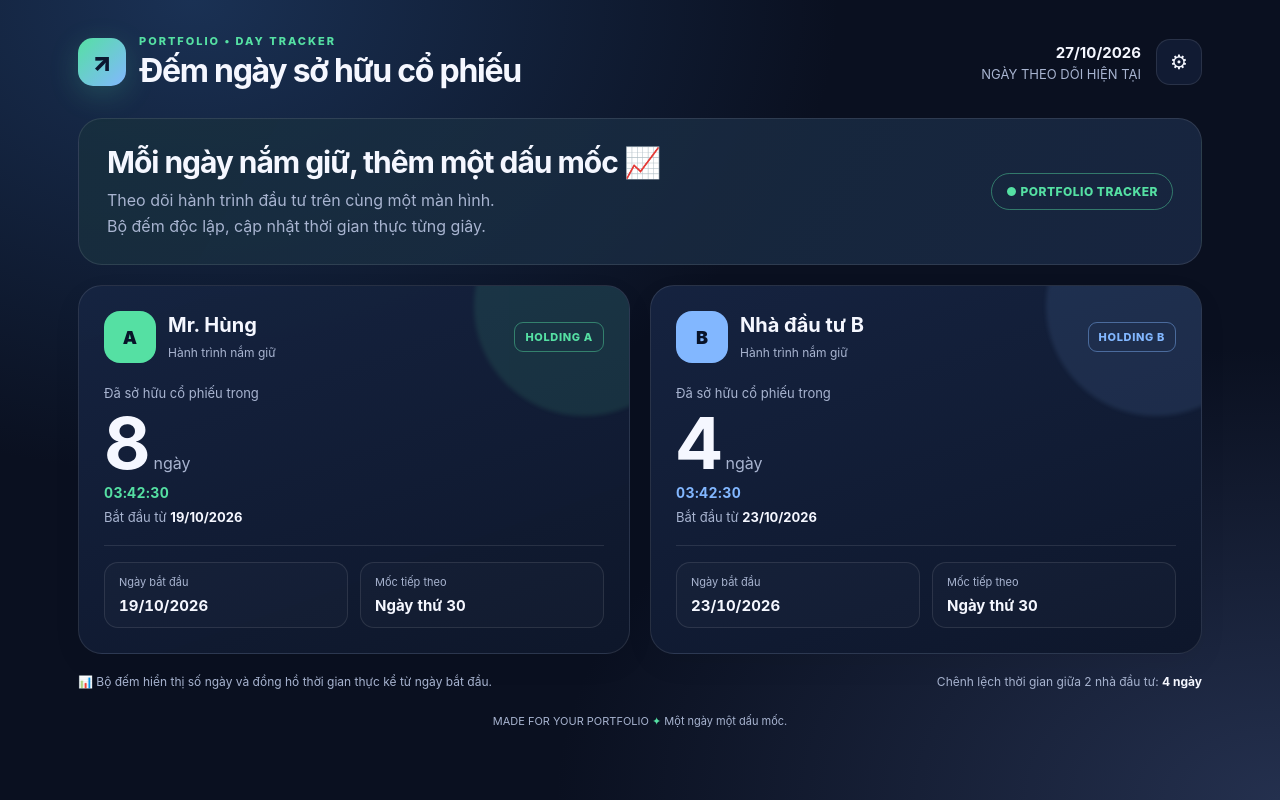
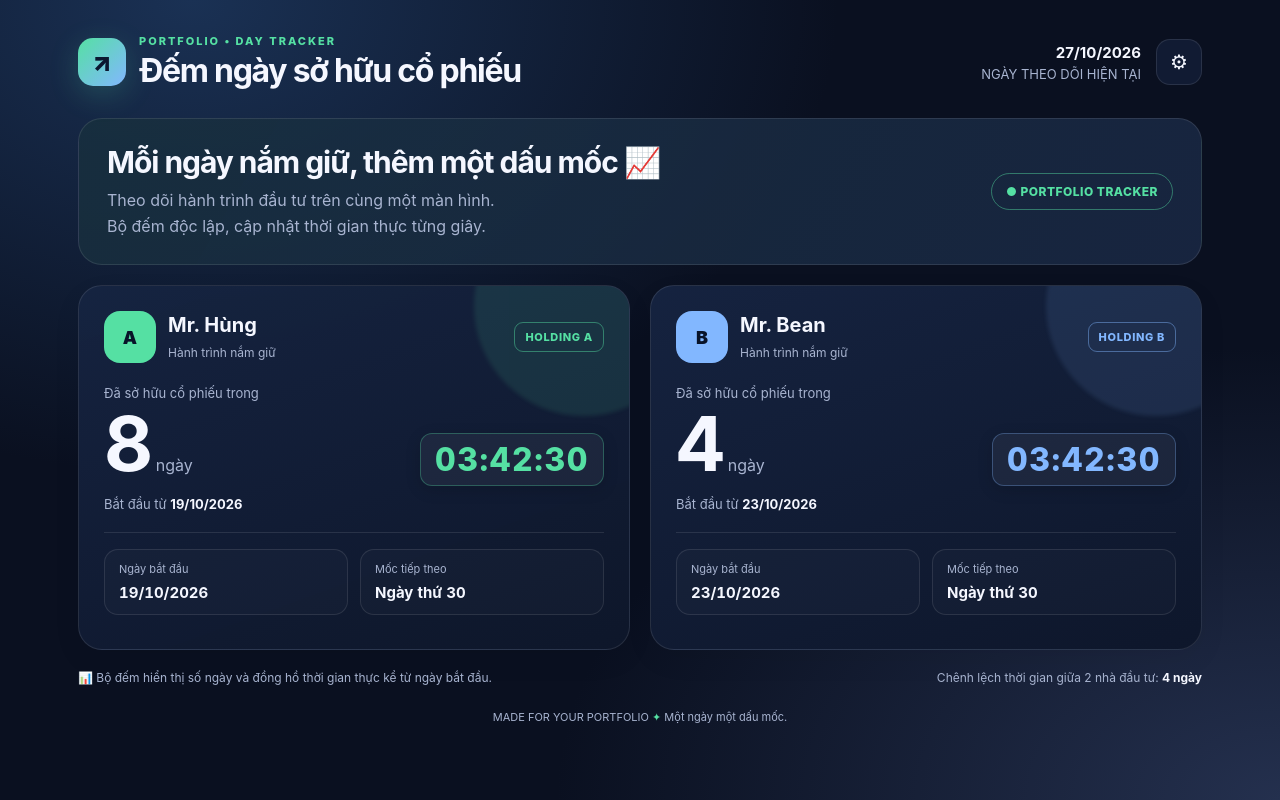
Before and after one commit to khachung2403-ship-it/computercounting, a plain HTML site: page index.html in a window 1280 px wide. Drawn offline with Linux system fonts and the light colour scheme.

Commit message:
Add files via upload

```diff
--- a/index.html
+++ b/index.html
@@ -44,17 +44,33 @@ body{margin:0;min-height:100vh;background:radial-gradient(ellipse at 15% 0%,#1a3
 .card:before{content:"";position:absolute;right:-65px;top:-90px;width:220px;height:220px;border-radius:50%;background:var(--glow);opacity:.11;filter:blur(2px)}
 .card-head{position:relative;display:flex;align-items:center;justify-content:space-between;gap:12px}
 .person{display:flex;align-items:center;gap:12px}
-.avatar{width:52px;height:52px;border-radius:16px;display:grid;place-items:center;background:var(--accent);color:#081329;font-size:18px;font-weight:900;overflow:hidden;object-fit:cover}
+.avatar{width:52px;height:52px;border-radius:16px;display:grid;place-items:center;background:var(--accent);color:#081329;font-size:18px;font-weight:900;overflow:hidden}
 .avatar img{width:100%;height:100%;object-fit:cover}
 .person h3{margin:0 0 4px;font-size:20px}
 .person small{color:var(--muted);font-size:12px}
 .ticker{font-size:11px;color:var(--accent);border:1px solid color-mix(in srgb,var(--accent) 45%,transparent);padding:7px 10px;border-radius:9px;font-weight:800;letter-spacing:.06em}
 
 .counter-label{margin-top:22px;color:var(--muted);font-size:13px}
-.count{display:flex;align-items:baseline;gap:8px;margin:2px 0 2px}
-.count strong{font-size:clamp(46px,6vw,72px);line-height:1.1;letter-spacing:-.07em;font-variant-numeric:tabular-nums}
+
+/* Khối hiển thị ngày + đồng hồ nằm ngang hàng */
+.counter-row{display:flex;align-items:baseline;justify-content:space-between;gap:12px;margin:4px 0 10px;flex-wrap:wrap}
+.count{display:flex;align-items:baseline;gap:8px}
+.count strong{font-size:clamp(48px,6.5vw,76px);line-height:1;letter-spacing:-.07em;font-variant-numeric:tabular-nums}
 .count span{font-size:16px;color:var(--muted)}
-.live-clock{font-size:14px;font-weight:700;color:var(--accent);margin-bottom:8px;font-variant-numeric:tabular-nums;letter-spacing:.03em}
+
+/* Đồng hồ thời gian thực to & thiết kế nằm bên phải */
+.live-clock{
+  font-size:clamp(22px,2.8vw,32px);
+  font-weight:800;
+  color:var(--accent);
+  background:rgba(255,255,255,.05);
+  border:1px solid color-mix(in srgb,var(--accent) 30%,transparent);
+  padding:6px 14px;
+  border-radius:12px;
+  font-variant-numeric:tabular-nums;
+  letter-spacing:.05em;
+  box-shadow:0 4px 15px rgba(0,0,0,.15);
+}
 
 .since{font-size:13px;color:var(--muted)}
 .since b{color:var(--text);font-weight:700}
@@ -102,6 +118,7 @@ body{margin:0;min-height:100vh;background:radial-gradient(ellipse at 15% 0%,#1a3
   .hero{padding:20px;align-items:flex-start;flex-direction:column}
   .cards{grid-template-columns:1fr}
   .card{min-height:auto;padding:22px}
+  .counter-row{flex-direction:column;align-items:flex-start;gap:6px}
   .bottom{align-items:flex-start;flex-direction:column}
   .fields{grid-template-columns:1fr}
 }
@@ -145,8 +162,10 @@ body{margin:0;min-height:100vh;background:radial-gradient(ellipse at 15% 0%,#1a3
         <div class="ticker" id="tickerLabelA">HOLDING A</div>
       </div>
       <div class="counter-label">Đã sở hữu cổ phiếu trong</div>
-      <div class="count"><strong id="daysA">0</strong><span>ngày</span></div>
-      <div class="live-clock" id="clockA">00:00:00</div>
+      <div class="counter-row">
+        <div class="count"><strong id="daysA">0</strong><span>ngày</span></div>
+        <div class="live-clock" id="clockA">00:00:00</div>
+      </div>
       <div class="since">Bắt đầu từ <b id="dateLabelA">--/--/----</b></div>
       <div class="divider"></div>
       <div class="stats">
@@ -161,15 +180,17 @@ body{margin:0;min-height:100vh;background:radial-gradient(ellipse at 15% 0%,#1a3
         <div class="person">
           <div class="avatar" id="avatarBoxB">B</div>
           <div>
-            <h3 id="nameLabelB">Nhà đầu tư B</h3>
+            <h3 id="nameLabelB">Mr. Bean</h3>
             <small>Hành trình nắm giữ</small>
           </div>
         </div>
         <div class="ticker" id="tickerLabelB">HOLDING B</div>
       </div>
       <div class="counter-label">Đã sở hữu cổ phiếu trong</div>
-      <div class="count"><strong id="daysB">0</strong><span>ngày</span></div>
-      <div class="live-clock" id="clockB">00:00:00</div>
+      <div class="counter-row">
+        <div class="count"><strong id="daysB">0</strong><span>ngày</span></div>
+        <div class="live-clock" id="clockB">00:00:00</div>
+      </div>
       <div class="since">Bắt đầu từ <b id="dateLabelB">--/--/----</b></div>
       <div class="divider"></div>
       <div class="stats">
@@ -231,7 +252,7 @@ body{margin:0;min-height:100vh;background:radial-gradient(ellipse at 15% 0%,#1a3
       <div class="fields">
         <div class="field">
           <label for="nameB">Tên hiển thị</label>
-          <input id="nameB" type="text" value="Nhà đầu tư B">
+          <input id="nameB" type="text" value="Mr. Bean">
         </div>
         <div class="field">
           <label for="dateB">Ngày bắt đầu</label>
@@ -256,7 +277,7 @@ body{margin:0;min-height:100vh;background:radial-gradient(ellipse at 15% 0%,#1a3
 <script>
 const defaults = {
   nameA: "Mr. Hùng", dateA: "2026-10-19", avatarA: "",
-  nameB: "Nhà đầu tư B", dateB: "2026-10-23", avatarB: "",
+  nameB: "Mr. Bean", dateB: "2026-10-23", avatarB: "",
   theme: "dark"
 };
 
@@ -322,7 +343,7 @@ function processCard(key, dateVal, now) {
   const diffTime = now - startDate;
   const days = Math.max(0, Math.floor(diffTime / 86400000));
 
-  // Tính giờ phút giây thời gian thực trôi qua trong ngày hiện tại hoặc tổng thời gian
+  // Tính giờ phút giây thời gian thực trôi qua trong ngày hiện tại
   const totalSeconds = Math.max(0, Math.floor(diffTime / 1000));
   const hours = String(Math.floor((totalSeconds % 86400) / 3600)).padStart(2, '0');
   const minutes = String(Math.floor((totalSeconds % 3600) / 60)).padStart(2, '0');
@@ -444,7 +465,7 @@ function loadSettings() {
 }
 
 loadSettings();
-// Cập nhật liên tục mỗi giây cho đồng hồ thực tế
+// Cập nhật liên tục mỗi giây
 setInterval(render, 1000);
 </script>
 </body>
```
